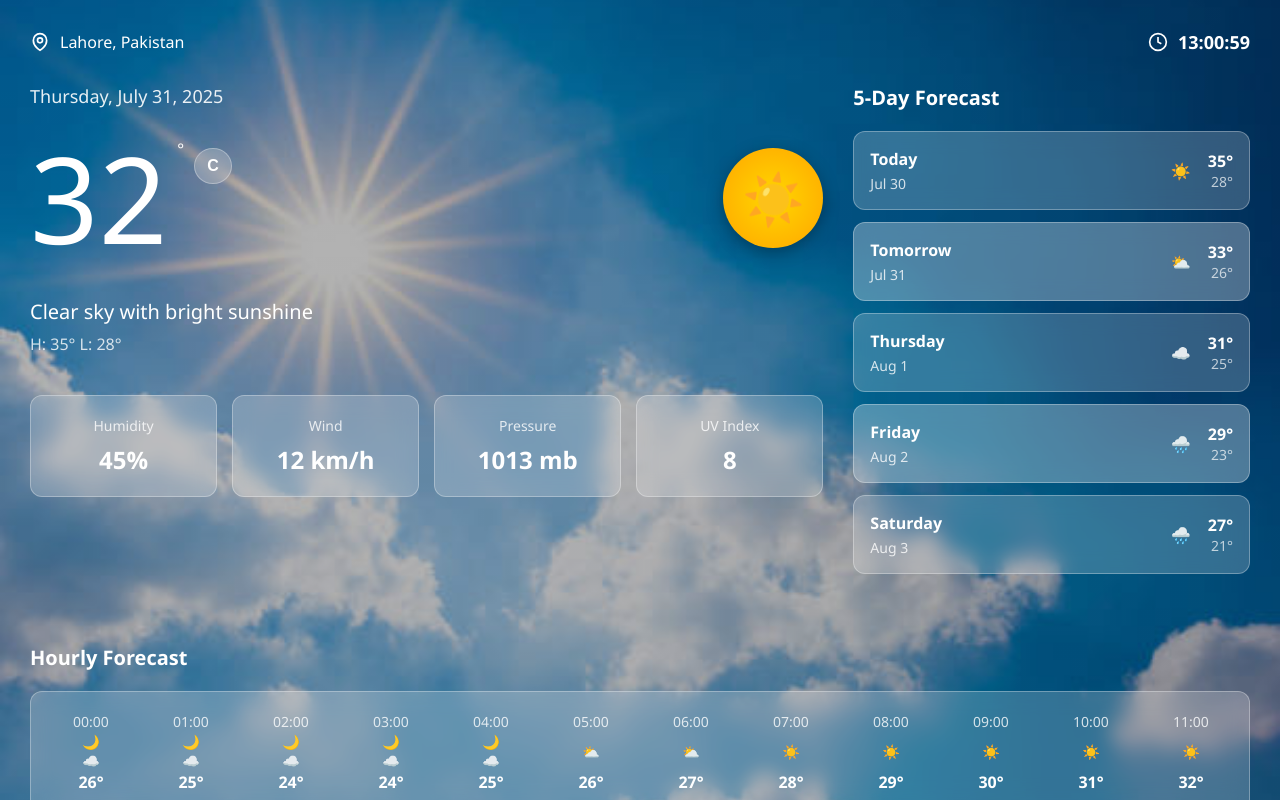
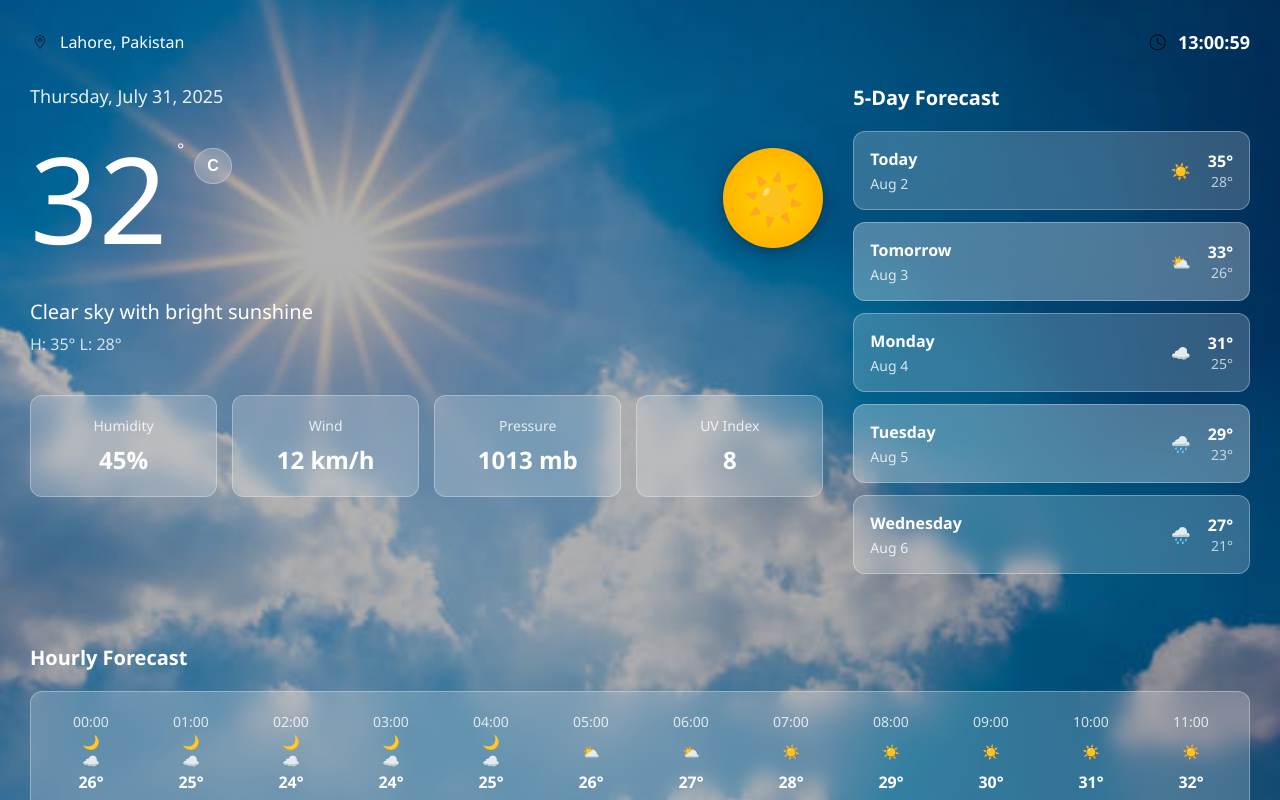
Before and after one commit to Tayyaba-tz/Weather_Dashboard, a plain HTML site: page index.html in a window 1280 px wide. Drawn offline with Linux system fonts and the light colour scheme.

Commit message:
Version 4: L/C images added

```diff
--- a/index.html
+++ b/index.html
@@ -11,15 +11,13 @@
         <!-- Header with location and time -->
         <header class="header">
             <div class="location-selector">
-                <svg class="icon" xmlns="http://www.w3.org/2000/svg" viewBox="0 0 24 24" fill="none" stroke="currentColor" stroke-width="2" stroke-linecap="round" stroke-linejoin="round"><path d="M12 22s-8-4.5-8-11.8A8 8 0 0 1 12 2a8 8 0 0 1 8 8.2c0 7.3-8 11.8-8 11.8z"/><circle cx="12" cy="10" r="3"/></svg>
+                <img src="location.jpg" alt="Location Icon" class="icon">
                 <p>Lahore, Pakistan</p>
             </div>
             <div class="time-display">
-                <svg class="icon" viewBox="0 0 24 24" fill="none" stroke="currentColor" stroke-width="2">
-                    <circle cx="12" cy="12" r="10"></circle>
-                    <polyline points="12,6 12,12 16,14"></polyline>
+              <img src="clock.jpg" alt="Clock Icon" class="icon">
                 </svg>
-                <span id="currentTime">12:00:00</span>
+                <span id="currentTime">19:00:00</span>
             </div>
         </header>
 
@@ -74,7 +72,7 @@
                     <div class="daily-item">
                         <div class="daily-info">
                             <h4>Today</h4>
-                            <p>Jul 30</p>
+                            <p>Aug 2</p>
                         </div>
                         <div class="daily-weather">
                             <div class="daily-icon sunny"></div>
@@ -87,7 +85,7 @@
                     <div class="daily-item">
                         <div class="daily-info">
                             <h4>Tomorrow</h4>
-                            <p>Jul 31</p>
+                            <p>Aug 3</p>
                         </div>
                         <div class="daily-weather">
                             <div class="daily-icon partly-cloudy"></div>
@@ -99,8 +97,8 @@
                     </div>
                     <div class="daily-item">
                         <div class="daily-info">
-                            <h4>Thursday</h4>
-                            <p>Aug 1</p>
+                            <h4>Monday</h4>
+                            <p>Aug 4</p>
                         </div>
                         <div class="daily-weather">
                             <div class="daily-icon cloudy"></div>
@@ -112,8 +110,8 @@
                     </div>
                     <div class="daily-item">
                         <div class="daily-info">
-                            <h4>Friday</h4>
-                            <p>Aug 2</p>
+                            <h4>Tuesday</h4>
+                            <p>Aug 5</p>
                         </div>
                         <div class="daily-weather">
                             <div class="daily-icon rainy"></div>
@@ -125,8 +123,8 @@
                     </div>
                     <div class="daily-item">
                         <div class="daily-info">
-                            <h4>Saturday</h4>
-                            <p>Aug 3</p>
+                            <h4>Wednesday</h4>
+                            <p>Aug 6</p>
                         </div>
                         <div class="daily-weather">
                             <div class="daily-icon rainy"></div>
```
Also changed, not shown: clock.jpg (added), location.jpg (added).
